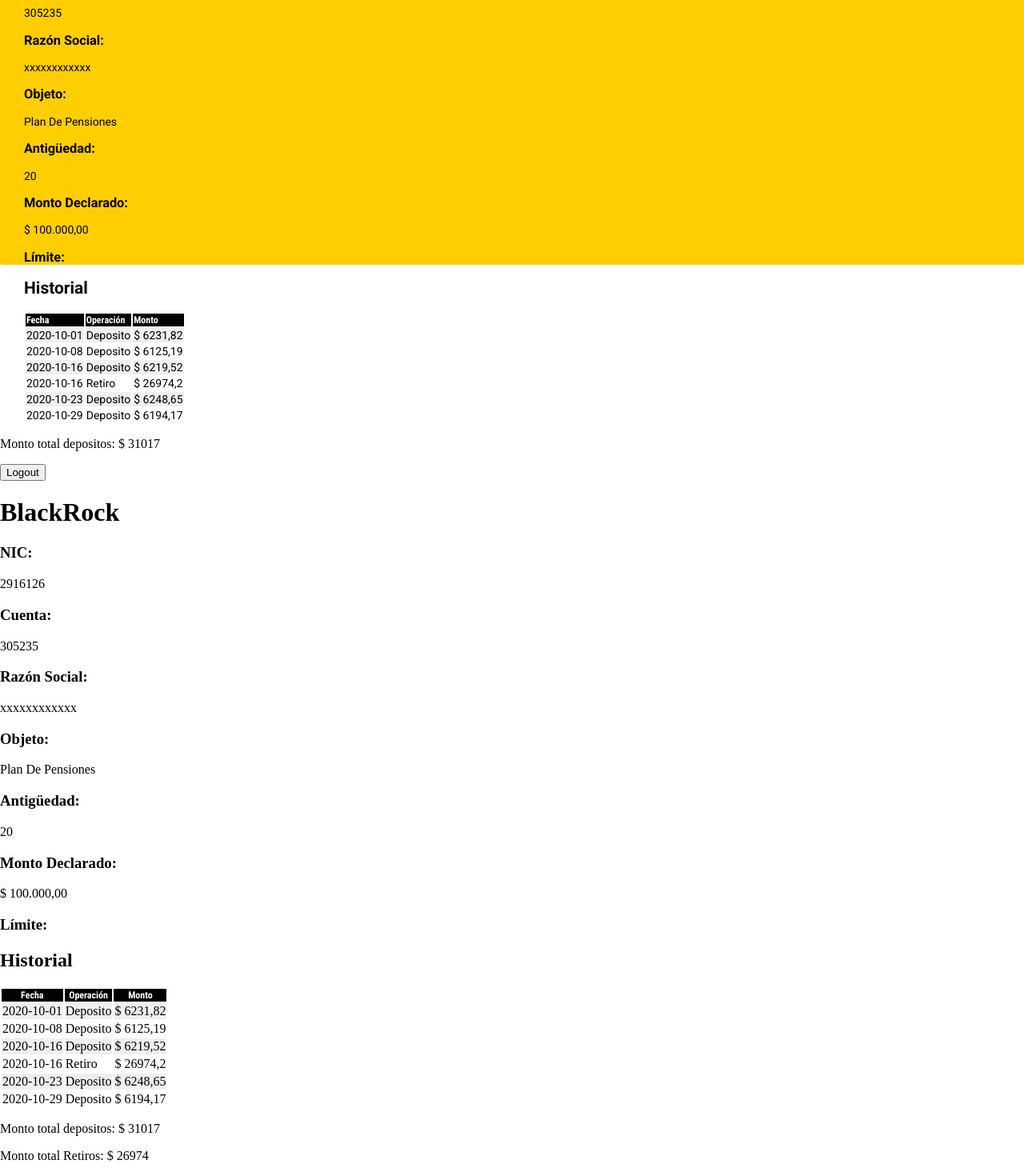
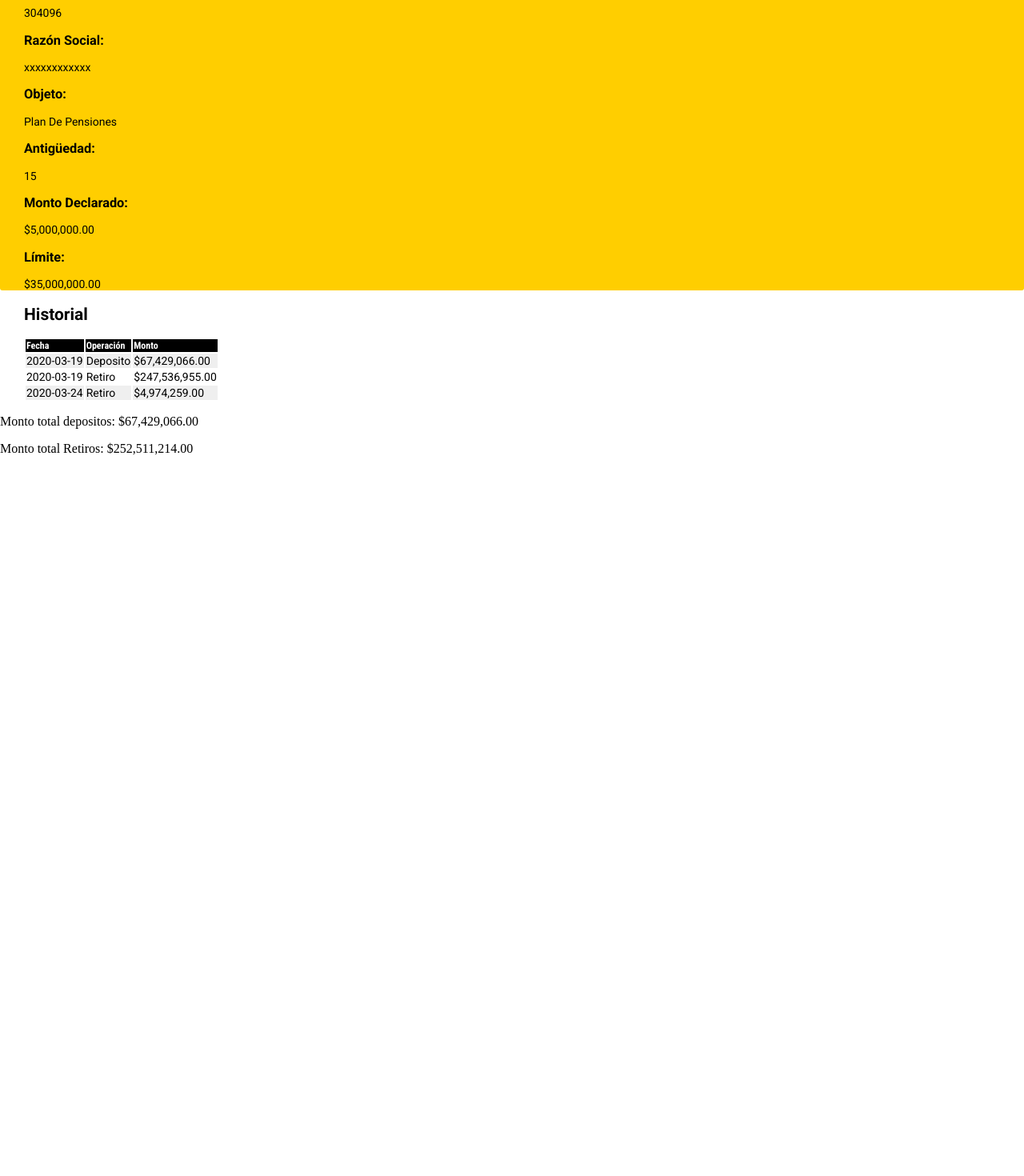
Before and after one commit to StephanieJolianis/BlackRock-LegalHackathon-, a React (Create React App) app: page /alerta/1/detallemes in a window 1280 px wide. Shown: the part 185-1655 px from the top of the page at 80% size. After the commit the page ends 800 px from the top, so only its background shows below. Built offline with nearby package versions, Linux system fonts and the light colour scheme.

Commit message:
ajustes vista detallemes

```diff
--- a/src/Components/DetalleAlerta.jsx
+++ b/src/Components/DetalleAlerta.jsx
@@ -1,12 +1,11 @@
 import { Link } from "react-router-dom";
 import { useState } from "react";
 import { useParams } from "react-router-dom";
-import dataAlerta from "../Data/alertas.json"
+import dataAlerta from "../Data/alertas.json";
 import ModalLimite from "./ModalLimite";
 import ModalAlerta from "./ModalAlerta";
 
 const calcularDias = (algo) => {
-    console.log(algo);
     let anio = algo.aniooperacion;
     let mes = parseInt(algo.mesoperacion);
     let dia = 1;
@@ -30,10 +29,14 @@
         return (
             <div>
             <h2>Estudio de alerta finalizado</h2>
-        </div>
-        )
+        </div>)
     }
 }
+
+const alertaValida = (alerta) =>{
+    return (alerta.statusAlerta && alerta.statusAlerta == "evaluada");
+}
+
 
 const DetalleAlerta = () => {
     const [showLimit, setShowLimit] = useState(false);
@@ -41,7 +44,7 @@
     const [alert, setAlert] = useState(false);
     const { id } = useParams();
 
-    const filtroAlerta = dataAlerta.filter(item => item.idalerta == id)
+    const filtroAlerta = dataAlerta.filter(item => item.idalerta == id);
 
     return(
     <div>
@@ -82,7 +85,7 @@
                 <tr>
                     <th>Mes/Año</th>
                     <td>{filtroAlerta[0].mesoperacion} / {filtroAlerta[0].aniooperacion}</td>
-                    <td><Link to= "/detallemes">
+                    <td><Link to= {"/alerta/" + id + "/detallemes"}>
                 <button>+</button>
                     </Link></td>
                 </tr>
@@ -98,15 +101,18 @@
                     <th>Límite</th>
                     <td>${filtroAlerta[0].limiteMonto__1}</td>
                     <td>{filtroAlerta[0].limiteMonto}x</td>
-                    <td><button onClick={() => setShowLimit(true)}>Editar</button></td>
+                    {alertaValida(filtroAlerta[0]) ? <td></td> : <td><button onClick={() => setShowLimit(true)}>Editar</button></td>}
                 </tr>
             </tbody>
         </table>
-    <div>
+        {!alertaValida(filtroAlerta[0]) && (
+        <div>
         <input type="search" placeholder="Indica el análisis de la alerta"/>
         <button onClick={() =>{setShowAlert(true); setAlert(true);}}>Alerta Real</button>
         <button onClick={() =>{setShowAlert(true); setAlert(false);}}>Falso Positivo</button>
         </div>
+        )}
+
         <ModalAlerta show={showAlert} close={setShowAlert} alert={alert}/>
         <ModalLimite show={showLimit} close={setShowLimit}/>
     </div>
--- a/src/Components/DetalleMes.jsx
+++ b/src/Components/DetalleMes.jsx
@@ -1,16 +1,19 @@
 import dataBlackRock from "../Data/datablackrock.json";
 import { Link } from "react-router-dom";
+import dataAlerta from "../Data/alertas.json";
+import { useParams } from "react-router-dom";
 
 //inicio import material
 import { makeStyles } from '@material-ui/core/styles';
 //fin import material
 
 const DetalleMes = () => {
+    const { id } = useParams();
+    const data = dataBlackRock;
+    const filtroAlerta = dataAlerta.filter(item => item.idalerta == id)
+    const propscuenta = filtroAlerta[0].cuenta; // 305235;
 
-    const data = dataBlackRock;
-
-    const propscuenta = 305235;
-    const propsfechaoperacion= "2020-10";
+    const propsfechaoperacion= filtroAlerta[0].aniooperacion.toString() +"-"+ filtroAlerta[0].mesoperacion.toString(); //"2020-10";
 
 
 
@@ -25,6 +28,12 @@
         }
         return fraseFinal;
     }
+    //-------------------FUNCIÓN FORMATO DE MONEDA EN PESOS MEXICANOS--------------------------------->
+    const formatCurrency = (number) =>{
+        return number.toLocaleString('es-MX', {currency: 'MXN', style: 'currency'});
+    }
+
+
     //--------------------FUNCIÓN FILTER (CUENTA-MES)-------------------------------------->
     const functionFilter = (month) => {
         let compare = false;
@@ -45,23 +54,10 @@
             <tr key={idx}>
                 <td>{item.fechaoperacion}</td>
                 <td>{mayusculas(item.tipooperacion)}</td>
-                <td> $ {item.monto}</td>
+                <td> {formatCurrency(parseInt(item.monto))}</td>
             </tr>
         )
     })
-
-    //--------------------FUNCIÓN CÁLCULO ANTIGÚEDAD---------------------------------->
-    const antiguedad = (algo) => {
-        const fechaContrato = new Date(algo[0].fechafirmacontrato).getTime();
-        const fechaActual = new Date(algo[0].fechaoperacion).getTime();
-        const diff = fechaActual - fechaContrato;
-        if (Math.trunc(diff / (1000 * 60 * 60 * 24 * 30)) <= 0) {
-            return 0;
-        } else {
-            return Math.trunc(diff / (1000 * 60 * 60 * 24 * 30));
-        }
-
-    }
 
     //------------------FUNCIÓN CÁLCULO TOTAL DEPÓSITOS-------------------------------->
     const resultDeposito = (algo) => {
@@ -130,7 +126,7 @@
     return(
     <div>
         <div className={classes.headerDetailMonth}>
-            <Link to= "/detallealerta">
+            <Link to= {"/alerta/"+id+"/detalle"}>
                 <button>Regresar</button>
             </Link>
             <Link to= "/">
@@ -140,13 +136,13 @@
         </div>
 
         <div className={classes.contentDetailMonth}>
-            <div><strong>NIC:</strong>{resultFilter[0].nic}</div>
-            <div><h3>Cuenta: </h3><p> {resultFilter[0].cuenta}</p></div>
+            <div><strong>NIC:</strong>{filtroAlerta[0].nic}</div>
+            <div><h3>Cuenta: </h3><p> {filtroAlerta[0].cuenta}</p></div>
             <div><h3>Razón Social:</h3><p>xxxxxxxxxxxx</p></div>
-            <div><h3>Objeto:</h3><p>{mayusculas(resultFilter[0].objetocuenta)}</p></div>
-            <div><h3>Antigüedad:</h3><p>{antiguedad(resultFilter)}</p></div>
-            <div><h3>Monto Declarado:</h3><p>$ {resultFilter[0].montodeclarado}</p></div>
-            <div><h3>Límite:</h3></div>
+            <div><h3>Objeto:</h3><p>{mayusculas(filtroAlerta[0].objetocuenta)}</p></div>
+            <div><h3>Antigüedad:</h3><p>{filtroAlerta[0].antiguedad}</p></div>
+            <div><h3>Monto Declarado:</h3><p> {formatCurrency(filtroAlerta[0].montodeclarado)}</p></div>
+            <div><h3>Límite:</h3><p> {formatCurrency(filtroAlerta[0].limiteMonto__1)}</p></div>
         </div>
 
         <div className={classes.tableDetailMonth}>
@@ -164,40 +160,10 @@
                 </tbody>
             </table>
         </div>
-
         <div>
-        <p>Monto total depositos: $ {resultDeposito(resultFilter)}</p>
-            <Link to= "/">
-                <button>Logout</button>
-            </Link>
-    <h1>BlackRock</h1>
-    </div>
-    <div className="contentDetailMonth">
-        <div><h3>NIC:</h3><p>{resultFilter[0].nic}</p></div>
-        <div><h3>Cuenta:</h3> <p>{resultFilter[0].cuenta}</p></div>
-        <div><h3>Razón Social:</h3><p>xxxxxxxxxxxx</p></div>
-        <div><h3>Objeto:</h3><p>{mayusculas(resultFilter[0].objetocuenta)}</p></div>
-        <div><h3>Antigüedad:</h3><p>{antiguedad(resultFilter)}</p></div>
-        <div><h3>Monto Declarado:</h3><p>$ {resultFilter[0].montodeclarado}</p></div>
-        <div><h3>Límite:</h3></div>
-    </div>
-        <h2>Historial</h2>
-        <table className="history">
-            <thead>
-            <tr>
-                <th>Fecha</th>
-                <th>Operación</th>
-                <th>Monto</th>
-            </tr>
-            </thead>
-            <tbody>
-            {dataTable}
-            </tbody>
-        </table>
-    <div><p>Monto total depositos: $ {resultDeposito(resultFilter)}</p>
-        <p>Monto total Retiros: $ {resultRetiro(resultFilter)}</p>
+            <p>Monto total depositos: {formatCurrency(resultDeposito(resultFilter))}</p>
+            <p>Monto total Retiros: {formatCurrency(resultRetiro(resultFilter))}</p>
         </div>
-
     </div>
     );
 }
--- a/src/Components/Filtros.jsx
+++ b/src/Components/Filtros.jsx
@@ -56,7 +56,7 @@
             <option value="1">Falso Positivo</option>
             <option value="0">No Investigado</option>
             </select>
-            </div>
+        </div>
 
             <div className="divFiltro2">
             <select onChange={(e)=> props.cambioFiltros({value:e.target.value, name:e.target.name})} name="mesoperacion">
--- a/src/Components/Main.jsx
+++ b/src/Components/Main.jsx
@@ -32,7 +32,6 @@
         default:
             break;
     }
-    console.log("el hpta estado ahora si cambia",state);
     return {
         descripcionAlerta: state.descripcionAlerta,
         evaluacion: state.evaluacion,
@@ -55,7 +54,6 @@
         cuenta:"value0"
     };
 
-    //const [filtros, setFiltros]= useState({});
     const [filtros, setFiltros] = useReducer(reducer, initialState);
     return(
         <div>
```
Also changed, not shown: 1 other file (tests, documents, lock files or other folders).
